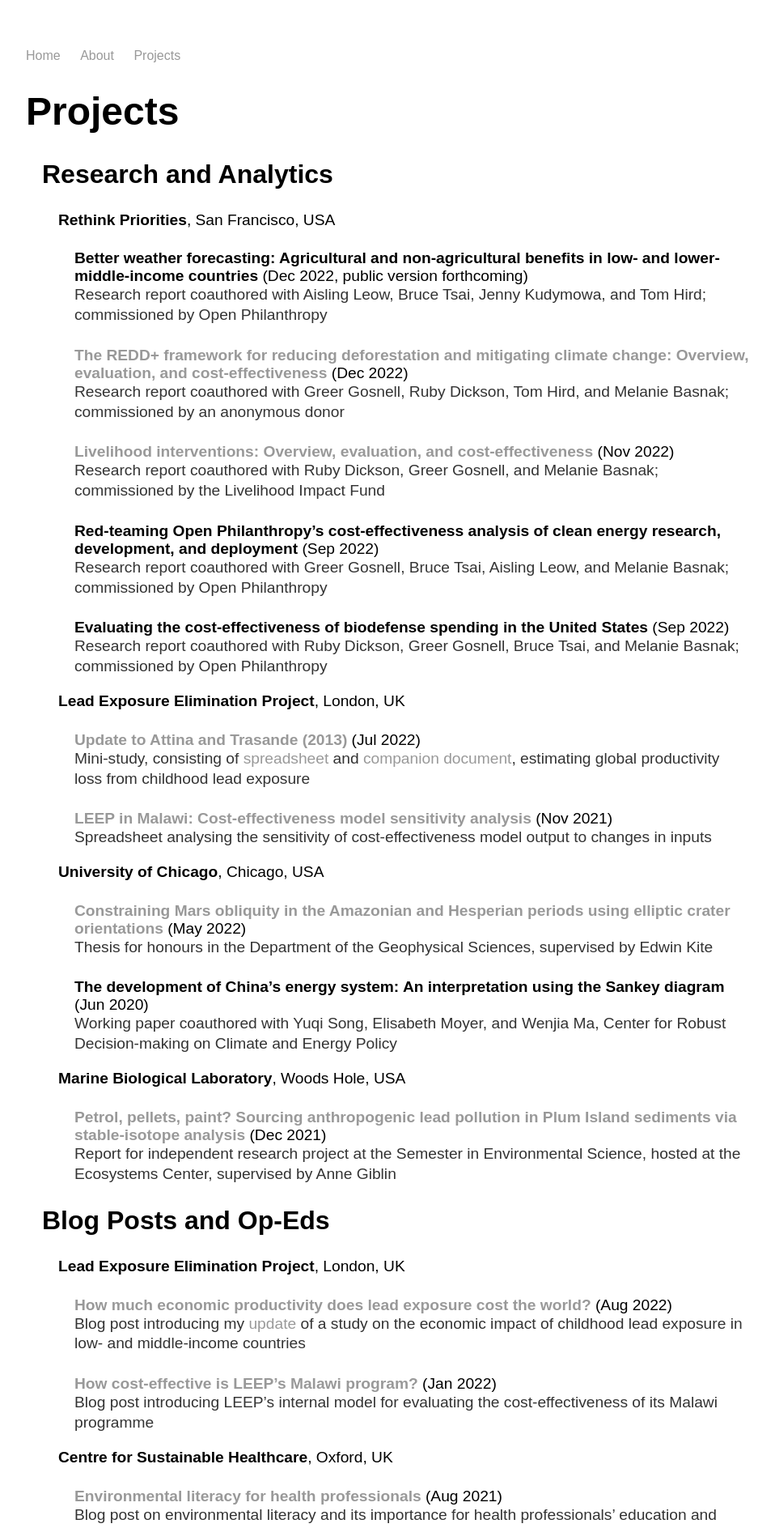
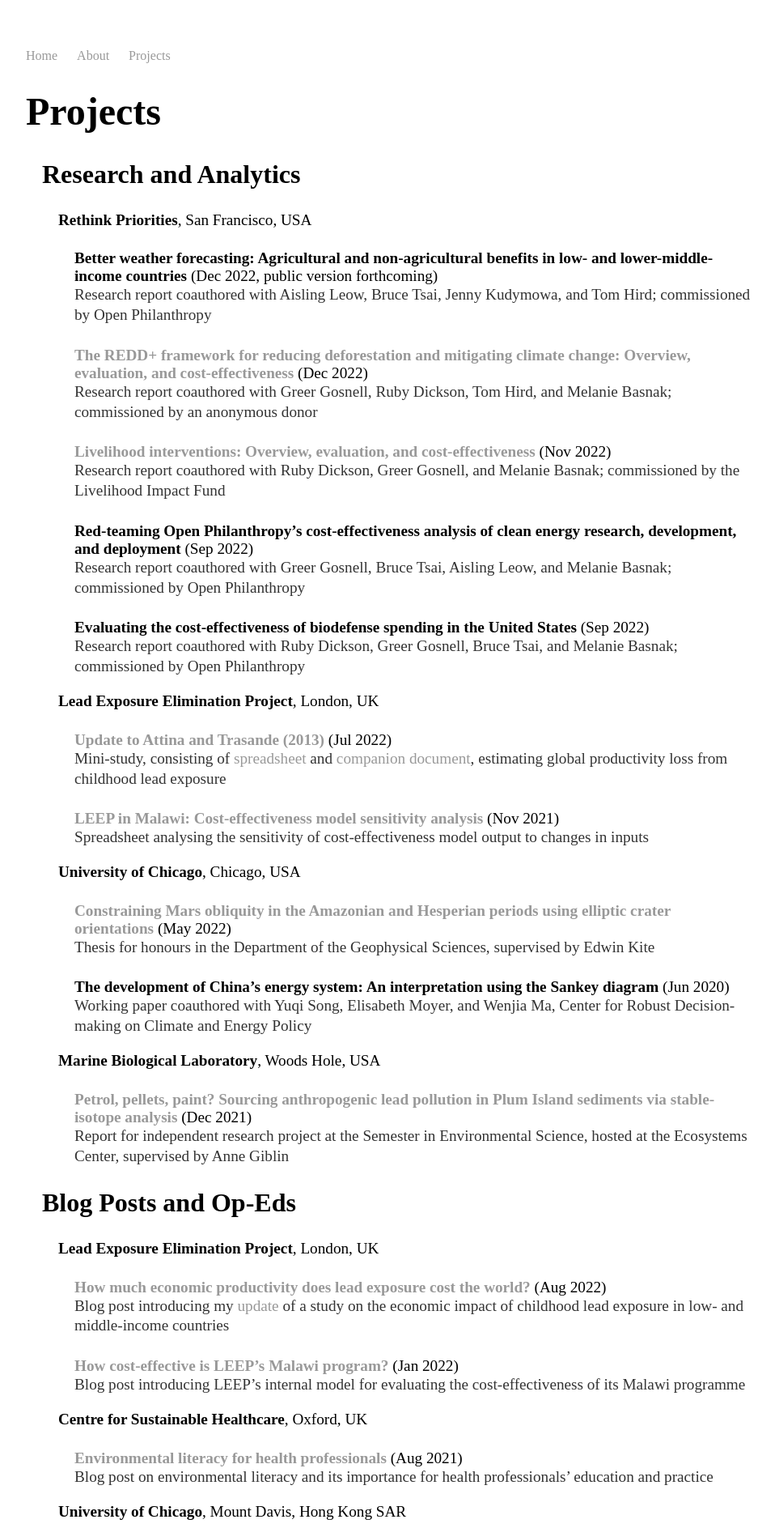
Before and after one commit to y-james-hu/y-james-hu.github.io, a Jekyll site: the page built from projects/index.html, in a window 1280 px wide. Shown: the top 1887 px of the page at 81% size, without its empty margins (160-1118 px from the left). Built offline with Jekyll 4.4.1, drawn with Linux system fonts in a browser that asks for light colours; some web fonts are replaced.

Commit message:
Update main.css

```diff
--- a/css/main.css
+++ b/css/main.css
@@ -95,11 +95,12 @@
     font-display: swap;
 }
 body {
+    font-family: ArizonaText;
     margin: 60px auto;
     width: 70%;
 }
 nav ul, footer ul {
-    font-family:'ArizonaFlare', 'Arial', 'Sans-Serif';
+    font-family: ArizonaText;
     padding: 0px;
     list-style: none;
     font-weight: 400;
@@ -117,41 +118,41 @@
 }
 h1 {
     font-size: 3em;
-    font-family:'ArizonaFlare', 'Arial', 'Sans-Serif';
+    font-family: ArizonaFlare;
 }
 h2 {
     font-size: 2em;
-    font-family:'ArizonaFlare', 'Arial', 'Sans-Serif';
+    font-family: ArizonaFlare;
 }
 h3 {
     font-size: 1.2em;
-    font-family:'ArizonaFlare', 'Arial', 'Sans-Serif';
+    font-family: ArizonaFlare;
 }
 h4 {
     font-size: 1.2em;
-    font-family:'ArizonaFlare', 'Arial', 'Sans-Serif';
+    font-family: ArizonaFlare;
     margin-bottom: -1em;
 }
 p {
     font-size: 1.2em;
-    font-family:'ArizonaText', 'Arial', 'Sans-Serif';
+    font-family: ArizonaText;
     line-height: 1.3em;
     color: #333;
 }
 footer {
-    font-family:'ArizonaText', 'Arial', 'Sans-Serif';
+    font-family: ArizonaText;
     border-top: 1px solid #d5d5d5;
     font-size: .8em;
 }
 
 ul.posts {
-    font-family:'ArizonaText', 'Arial', 'Sans-Serif';
+    font-family: ArizonaText;
     margin: 20px auto 40px;
     font-size: 1.5em;
 }
 
 ul.posts li {
-    font-family:'ArizonaText', 'Arial', 'Sans-Serif';
+    font-family: ArizonaText;
     list-style: none;
 }
 img {
```
